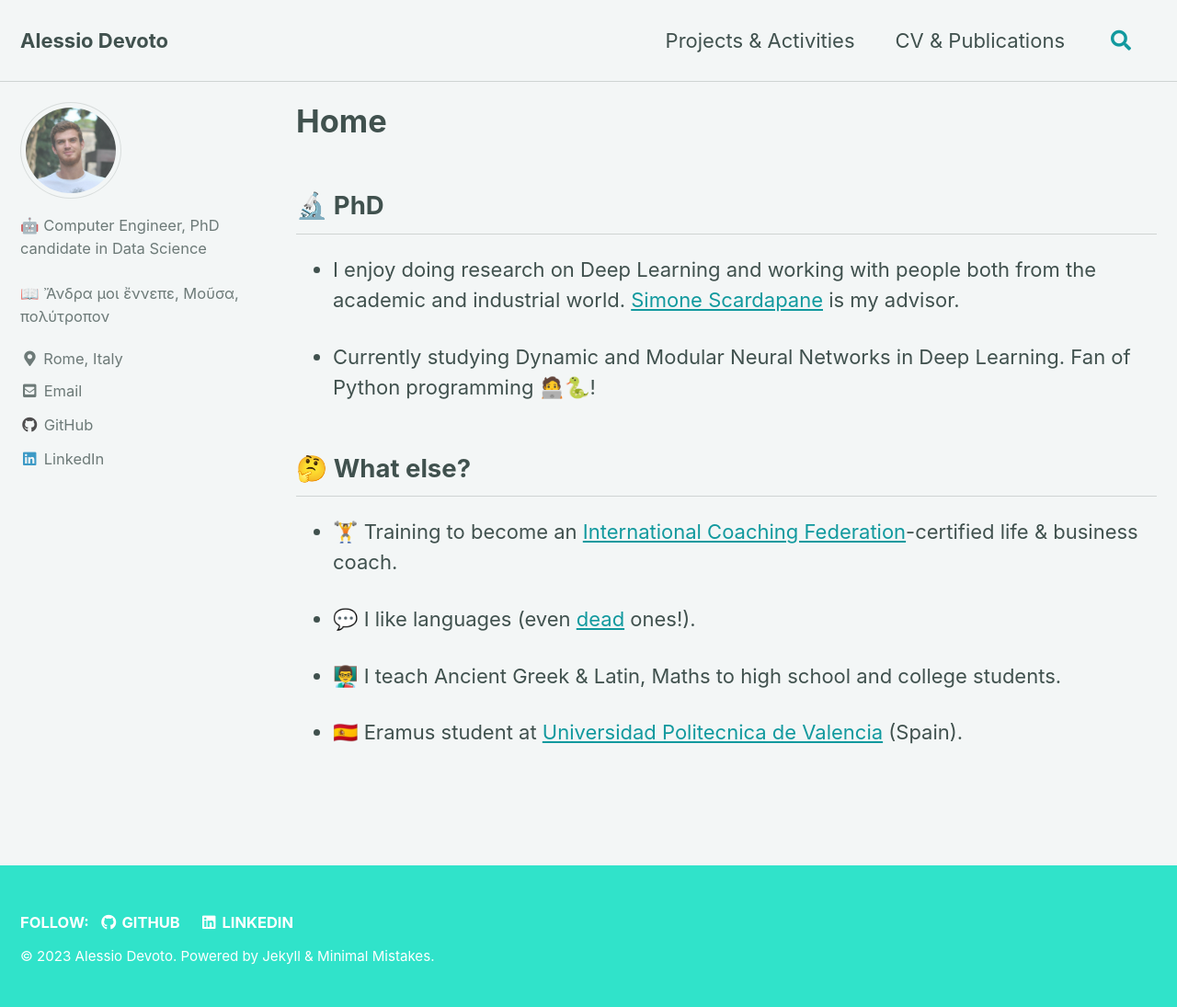
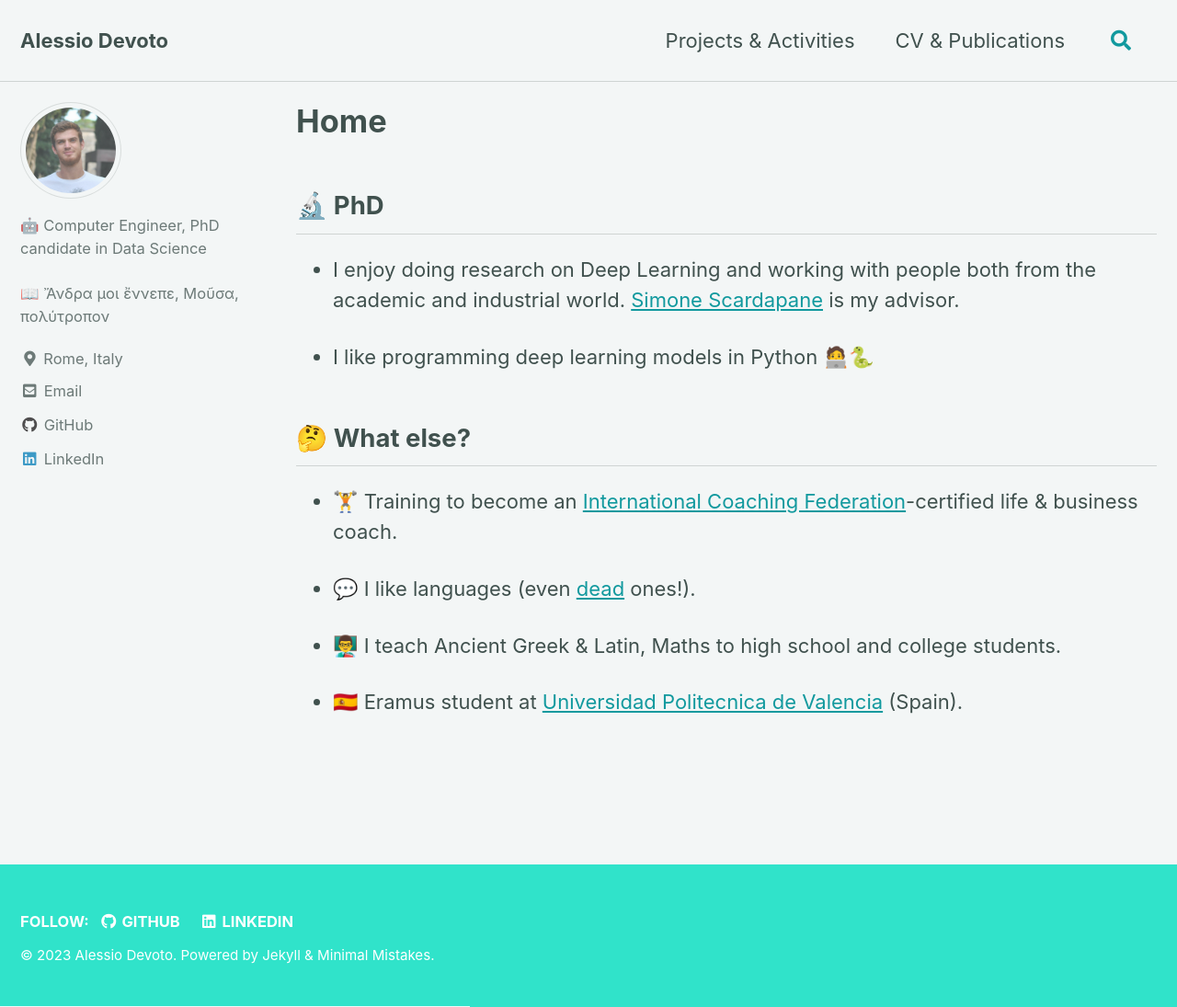
Before and after one commit to yuzhaouoe/yuzhaouoe.github.io, a Jekyll site: the page built from index.md, in a window 1280 px wide and 1095 px high. Shown: the whole window at 92% size. Built offline with Jekyll 4.4.1, drawn with Linux system fonts in a browser that asks for light colours; cached includes are drawn as plain includes.

Commit message:
edit commit

```diff
--- a/index.md
+++ b/index.md
@@ -11,7 +11,7 @@ author_profile: true
 
 - I enjoy doing research on Deep Learning and working with people both from the academic and industrial world. [Simone Scardapane](https://www.sscardapane.it) is my advisor.
 
-- Currently studying Dynamic and Modular Neural Networks in Deep Learning. Fan of Python programming 🧑‍💻🐍!
+- I like programming deep learning models in Python 🧑‍💻🐍
 
 
 
```
